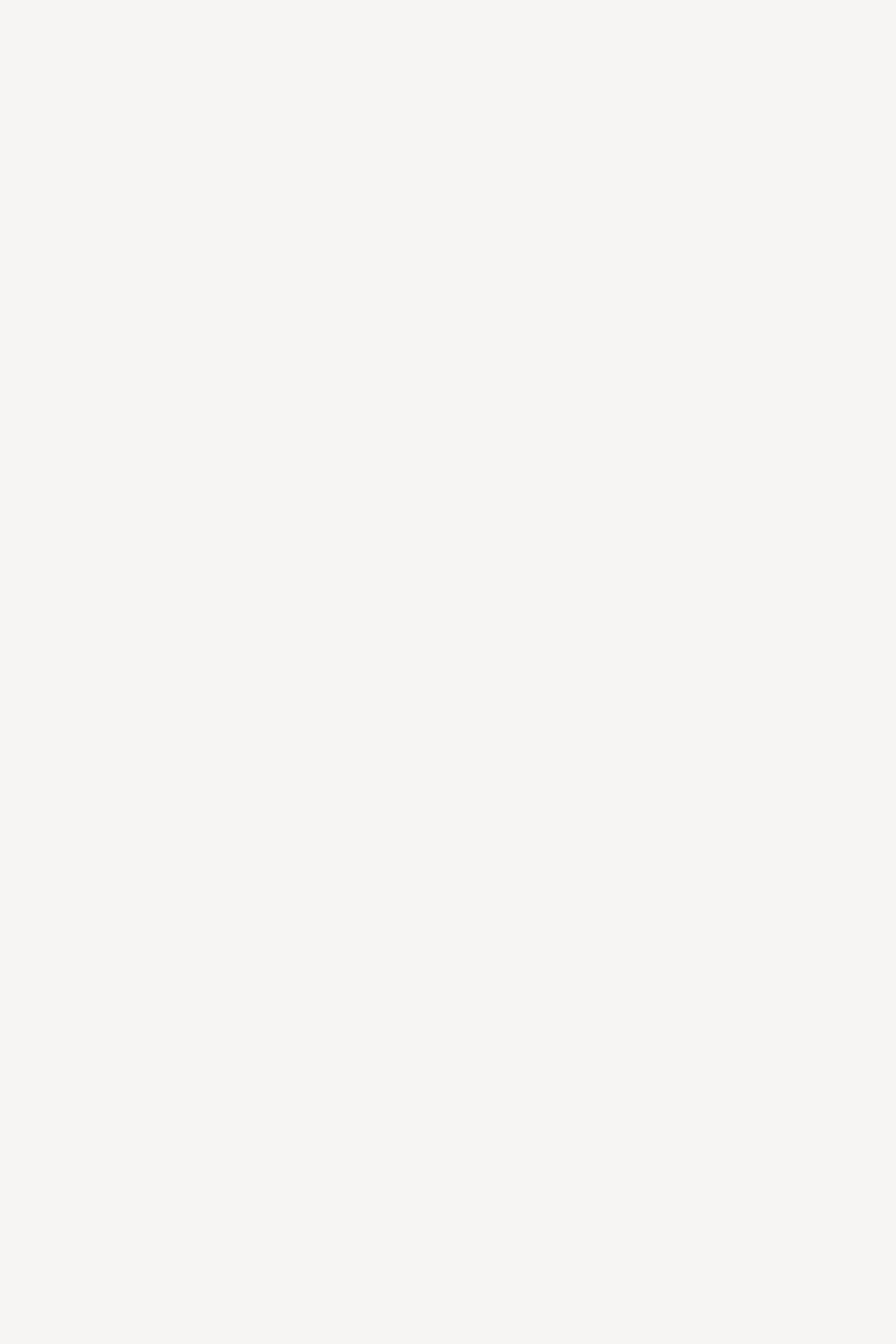
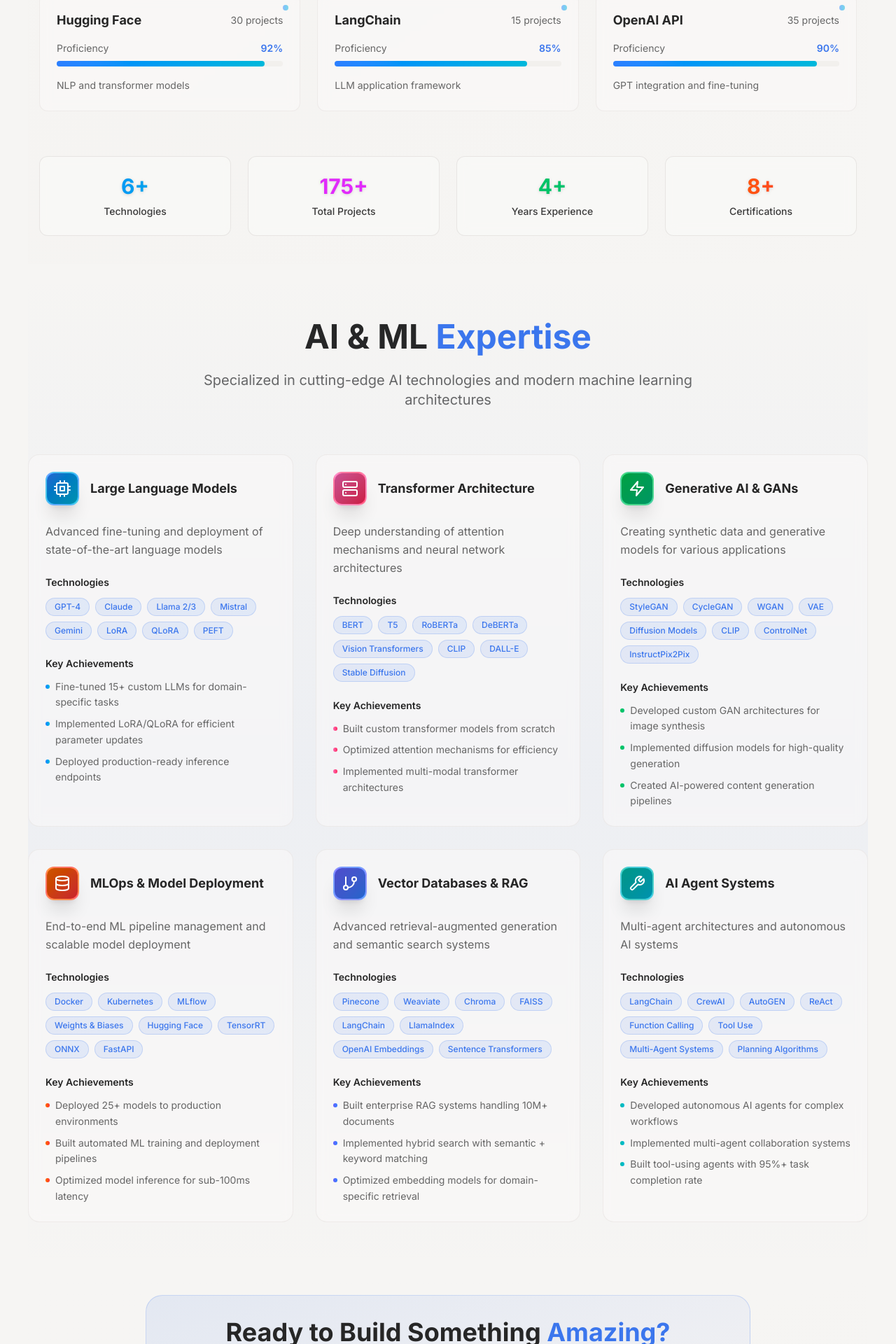
Before and after one commit to Caio-GBrayner/Portfolio-NextJS, a Next.js app in the folder portfolio-next/: page /about in a window 1280 px wide. Shown: the part 1541-3461 px from the top of the page at 70% size. Before the commit the page ends 1028 px from the top, so only its background shows below. Built offline with nearby package versions, Linux system fonts and the light colour scheme.

Commit message:
feat(About) Test About Page:
- Test About Page

```diff
--- a/portfolio-next/src/app/about/page.tsx
+++ b/portfolio-next/src/app/about/page.tsx
@@ -2,7 +2,9 @@
 import { HeroSectionAbout } from "@/components/hero/HeroSectionAbout";
 import { ProfileCard } from "@/components/about/ProfileCard";
 import { motion } from 'framer-motion';
-
+import TechnicalStackSection from "@/components/aboutPage/Test";
+import { ExpertiseSection } from "@/components/aboutPage/Test2";
+import { ReadyToBuildSection } from "@/components/aboutPage/ReadyToBuildSection";
 const titleVariants = {
   hidden: { opacity: 0, y: 20 },
   visible: { opacity: 1, y: 0, transition: { duration: 0.6 } },
@@ -37,7 +39,10 @@
             </div>
             <ProfileCard />
           </HeroSectionAbout>
+          <TechnicalStackSection/>
+          <ExpertiseSection/>
         </div>
+        <ReadyToBuildSection/>
       </div>
     </main>
   );
```
